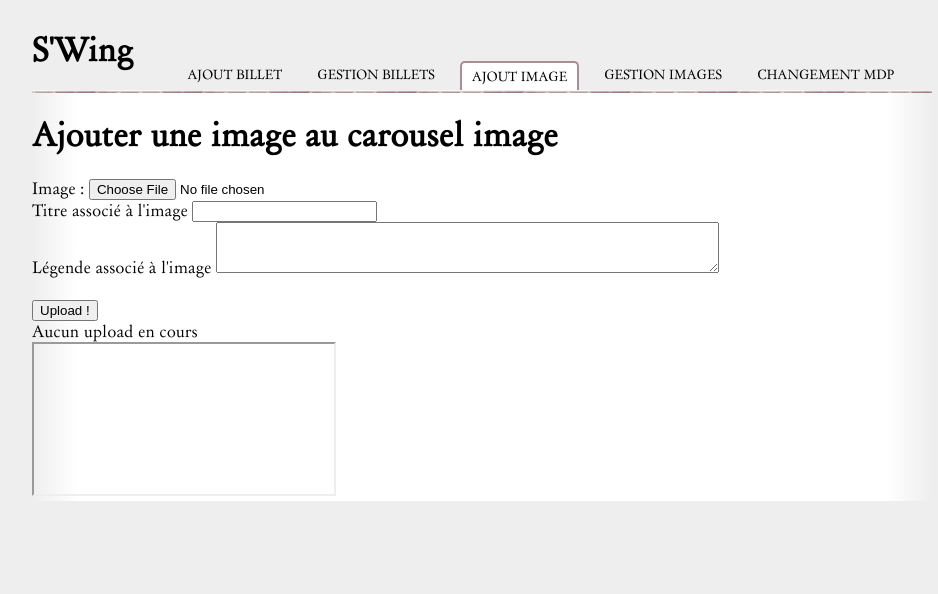
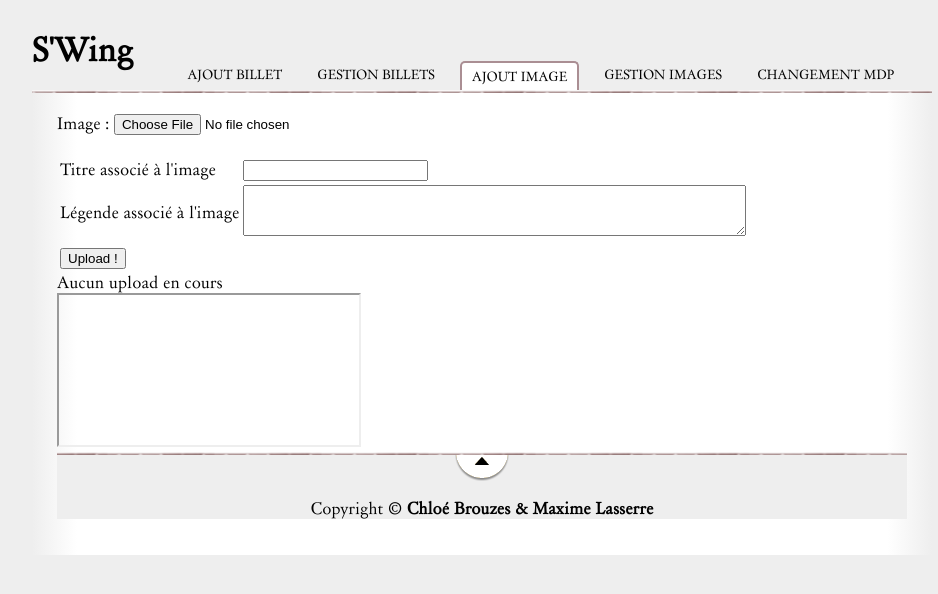
Before and after one commit to evermax/swing, a PHP site: page /ajout_image.php in a window 1280 px wide. Shown: the top 594 px of the page, without its empty margins (158-1096 px from the left). Run offline with PHP 8.4, Linux system fonts and the light colour scheme; the visitor is signed in with stand-in values (Sample User, id 1); some libraries are stand-ins or nearby versions.

Commit message:
Ajout image : mise en page, utilisation d'un tableau pour aligner les champs. Gestion images : mise en page, utilisation d'un tableau et ajout d'un 'Supprimer'. Upload : vérification que l'image ne porte pas le même nom qu'une image dans la base de données. Style : tableau de gestion images.

```diff
--- a/ajout_image.php
+++ b/ajout_image.php
@@ -12,23 +12,37 @@
             		$pseudo = $_SESSION['pseudo'];
             		include("menu_admin.php");
             		?>
-                		<h1>Ajouter une image au carousel image</h1>
 
+            		<div class="corps">
                 		<form id="uploadForm" enctype="multipart/form-data" action="upload.php" target="uploadFrame" method="post">
                             <label for="uploadFile">Image :</label>
-                            <input id="uploadFile" name="uploadFile" type="file" /><br />
-                            <label for="titre">Titre associé à l'image</label>
-                            <input id="titre" name="titre" type="text"/><br />
-                            <label for="legende">Légende associé à l'image</label>
-                            <textarea rows="3" cols="60" name="legende" maxlength="250" ></textarea>
-                            <br /><br />
-                            <input id="uploadSubmit" type="submit" value="Upload !" />
+                            <input id="uploadFile" name="uploadFile" type="file" /><br /><br />
+
+                            <table>
+            		            <tr>
+            		                <td><label for="titre">Titre associé à l'image</label></td>
+            		                <td><input id="titre" name="titre" type="text"/></td>
+            		            </tr>
+
+            		            <tr>
+                		    	    <td><label for="legende">Légende associé à l'image</label></td>
+                		    	    <td><textarea rows="3" cols="60" name="legende" maxlength="250" ></textarea></td>
+            		            </tr>
+
+            		            <tr></tr>
+
+                		    	<tr>
+                		    	    <td colspan="2" ><input id="uploadSubmit" type="submit" value="Upload !" /></td>
+                                </tr>
+        		            </table>
                         </form>
 
                         <div id="uploadInfos">
                             <div id="uploadStatus">Aucun upload en cours</div>
                             <iframe id="uploadFrame" name="uploadFrame"></iframe>
                         </div>
+                        <?php include("footer.php"); ?>
+                    </div>
 
                         <script>
                             function uploadEnd(error, path) {
--- a/css/style.css
+++ b/css/style.css
@@ -366,6 +366,35 @@ figure
     color: red;
 }
 
+.tableau_supp
+{
+    border-collapse: collapse;
+}
+
+.tableau_supp td
+{
+    border: 1px solid black;
+}
+
+.image_supp
+{
+    width: 400px;
+    height: 200px;
+    text-align: center;
+}
+
+.image_supp img
+{
+    max-width: 100%;
+    max-height: 100%;
+}
+
+.texte_supp
+{
+    width: 100px;
+    text-align: center;
+}
+
 /********************** COULEURS **********************/
 /*
 Couleur fond grosses bulles = couleur fond billets, changer section background-color et .contenu background-color et .date background-color
```
Also changed, not shown: gestion_images.php (+14 -4 lines), upload.php (+26 -7 lines).
